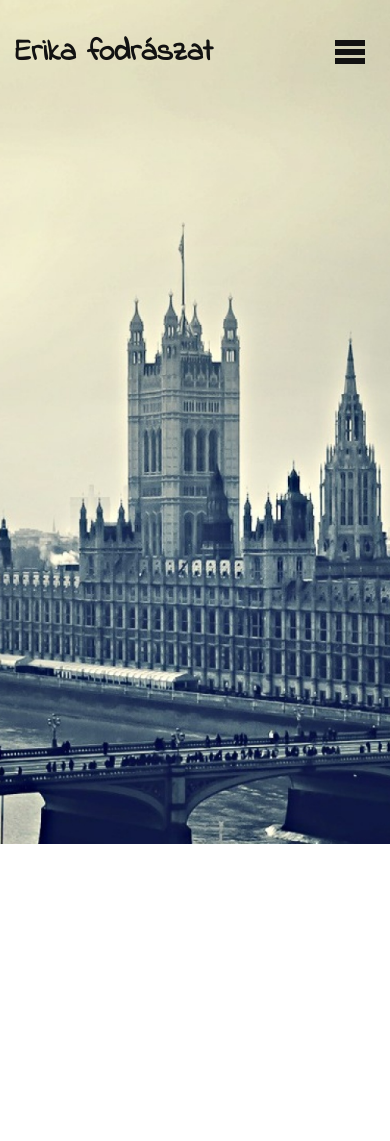
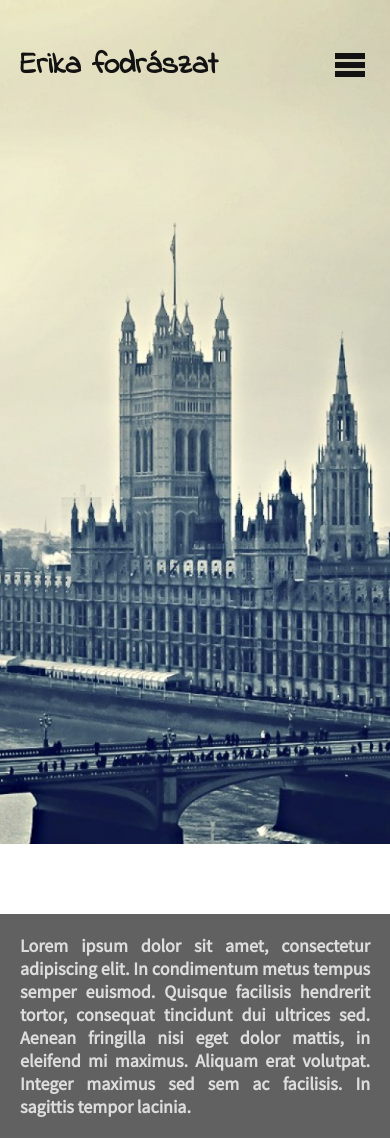
Before and after one commit to pquill616/kozmetika_v2, a plain HTML site: page index.html in a window 390 px wide. Shown: the top 1141 px of the page. Drawn offline with Linux system fonts and the light colour scheme.

Commit message:
new colors; fixed accordion

```diff
--- a/css/main.css
+++ b/css/main.css
@@ -43,6 +43,7 @@ footer {
     display: block;
     font-size: 16px;
     width: 100%;
+    height: auto;
     position: absolute;
     top: 0;
     left: 0;
@@ -51,16 +52,16 @@ footer {
 }
 
 header {
-    height: 45px;
+    height: 70px;
     z-index: 1;
     top: 30px;
     left: 0;
     font-size: 0;
     position: fixed;
-    transition: all 0.5s ease-out;
+    transition: all 0.4s ease-out;
 }
 header.scroll {
-    background: rgba(255,220,255,0.55);
+    background: #f5f5f5;
     top: 0px;
     box-shadow: 0 0px 60px -10px #555;
 }
@@ -69,14 +70,12 @@ header h1.title {
     font-family: 'Indie Flower', cursive;
     font-size: 31px;
     position: absolute;
-    top: 0;
+    top: 13px;
     left: 35px;
 }
 
 header nav {
     position: absolute;
-    right: 35px;
-    top: 10px;
 }
 
 nav ul {
@@ -99,10 +98,11 @@ nav> ul li {
 /* main */
 main .background {
     display: block;
-    width: calc(100% + 17px);
+    width: 100%;
     background-size: cover;
     background-position: center center;
     background-repeat: no-repeat;
+    position: relative;
 }
 .background.bg-1 {
     background-image: url("../images/bg-2.jpg");
@@ -116,11 +116,20 @@ main .background {
 	background: rgba(255,255,255,0.5);
 }
 
-main .content-body {
+
+main .text-box {
     position: absolute;
-    bottom: 20px;
-    background: rgba(255, 255, 255, 0.8);
-    width: 70%;
+    top: 70px;
+    background: rgba(30,30,30, 0.7);
+    width: 100%;
+    padding: 20px;
+    box-sizing: border-box;
+}
+main .text-box p {
+    font-size: 18px;
+    font-weight: 700;
+    color: #ddd;
+    text-align: justify;
 }
 
 
@@ -154,7 +163,7 @@ main .content-body {
 
 @media all and (max-width: 768px) {
     header h1.title {
-        left: 15px;
+        left: 20px;
     }
     header nav {
         right: 0;
@@ -166,45 +175,46 @@ main .content-body {
         visibility: hidden;
         opacity: 0;
         position: absolute;
-        top: 35px;
-        right: -768px;
-        transition: all 0.8s ease;
+        top: -70px;
+        right: 0;
+        transition: all 0.4s ease;
     }
     header > nav.open> ul {
         visibility: visible;
         opacity: 1;
         right: 0;
         overflow-y: auto;
+        top: 70px;
     }
     nav> ul> li {
         position: relative;
         z-index: 1;
-        overflow: hidden;
         border-bottom: 1px solid rgba(100,0,100,0.5);
-        background: rgba(255,200,255,0.7);
+        background: rgba(250,240,250,0.95);
     }
     nav> ul> li:last-child {
         border-bottom: none;
     }
     nav> ul> li> ul {
         height: 0;
-        background: transparent;
-        transition: all 0.5s ease;
+        background: rgba(254,212,254,0.95);
+        transition: all 0.4s ease;
         box-shadow: inset 0px 0px 20px -4px black;
     }
     nav> ul> li.open {
-        background: rgba(201,12,201, 0.5);
+        background: rgba(70,60,70, 0.95);
+    }
+    nav> ul> li.open >a {
+        color: #ffddff;
     }
     nav> ul> li.open> ul {
         height: auto;
-        background: rgba(254,212,254,0.5);
     }
     header nav ul li {
         display: block;
         width: 100%;
         height: auto;
-        transition: background 0.8s ease-in-out;
-        overflow: hidden;
+        transition: all 0.64s ease-in-out;
     }
     nav> ul > li a {
         display: block;
@@ -216,12 +226,12 @@ main .content-body {
     }
     nav .mobile-nav {
         display: block;
-        width: 50px;
-        height: 50px;
+        width: 60px;
+        height: 70px;
         position: relative;
         cursor: pointer;
-        right: 15px;
-        top: -13px;
+        right: 10px;
+        top: 0px;
     }
     nav .mobile-nav span {
         display: block;
@@ -230,9 +240,9 @@ main .content-body {
         height: 6px;
         box-sizing: border-box;
         background: #121212;
-        transition: all 0.35s ease-in-out;
+        transition: all 0.4s ease-in-out;
         transform: scale(1);
-        left: 10px;
+        left: 15px;
     }
     nav> ul> li.accordion.open > ul {
         position: static;
@@ -250,14 +260,14 @@ main .content-body {
         right: 15px;
     }
     nav .mobile-nav span:nth-child(1) {
-        top: 13px;
+        top: 23px;
     }
     nav .mobile-nav span:nth-child(2),
     nav .mobile-nav span:nth-child(3) {
-        top: 22px;
+        top: 32px;
     }
     nav .mobile-nav span:nth-child(4) {
-        top: 31px;
+        top: 41px;
     }
     nav.open .mobile-nav span:nth-child(2) {
         transform: rotate(45deg);
@@ -277,7 +287,6 @@ main .content-body {
         height: 50px;
         position: absolute;
         top: 10px;
-        /* background: burlywood; */
         right: 15px;
     }
     .accordion span {
--- a/index.html
+++ b/index.html
@@ -5,6 +5,7 @@
 	<meta name="viewport" content="width=device-width, initial-scale=1">
 	<link rel="shortcut icon" type="image/png" href="images/favicon.png"/>
 	<title>Erika fodrászat</title>
+	<meta name="mobile-web-app-capable" content="yes">
 	<meta name="description" content="">
 	<meta name="author" content="Adam Szaloki">
 	<meta name="keywords" content="Halásztelek,kozemtika,kozmetikus,szempilla,kezelés,masszázs,fodrász,fodrászat">
@@ -40,7 +41,11 @@
 	</header>
 	<main>
 		<div id=fooldal class="background bg-1"></div>
-		<div id=kozmetika class="background bg-2"></div>
+		<div id=kozmetika class="background bg-2">
+			<div class="text-box kozmetika">
+				<p>Lorem ipsum dolor sit amet, consectetur adipiscing elit. In condimentum metus tempus semper euismod. Quisque facilisis hendrerit tortor, consequat tincidunt dui ultrices sed. Aenean fringilla nisi eget dolor mattis, in eleifend mi maximus. Aliquam erat volutpat. Integer maximus sed sem ac facilisis. In sagittis tempor lacinia.</p>
+			</div>
+		</div>
 		<div id=kozmetika-arlista class="background karlista"></div>
 
 
--- a/js/scripts.js
+++ b/js/scripts.js
@@ -42,14 +42,14 @@ function mobileList() {
 	}
 }
 function hideNavBar(){
-	var li = document.querySelectorAll('header > nav > ul li');
+	var li = document.querySelectorAll('header > nav > ul li>a');
 	for(i of li){
 		i.onclick = function() {
 			console.log(this);
 			setTimeout(function() {
 				document.querySelector(".mobile-nav").parentNode.classList.toggle("open");
 				accordionClose();
-			}, 1000);
+			}, 10);
 		}
 	}
 }
@@ -68,7 +68,7 @@ window.onload = function() {
 	mobileNav();
 	accordionOpener();
 	mobileList();
-	//hideNavBar();
+	hideNavBar();
 
 
 }
```
